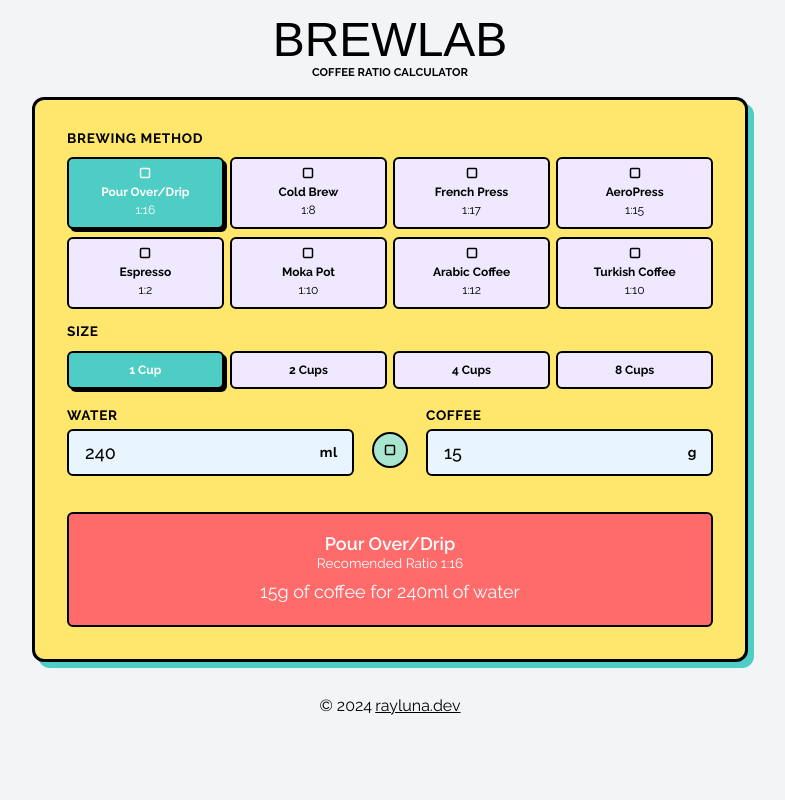
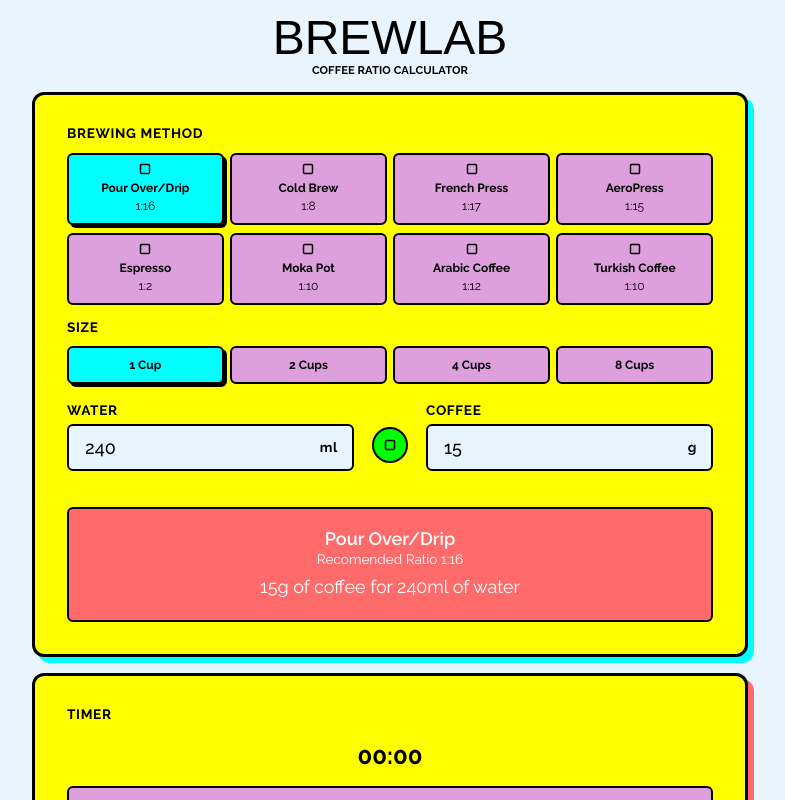
Before and after one commit to leon-luna-ray/brewlab, a Vue app: page / in a window 1280 px wide. Shown: the top 800 px of the page, without its empty margins (250-1035 px from the left). Built offline with nearby package versions, Linux system fonts and the light colour scheme; a web font is replaced by a local one.

Commit message:
timer base

```diff
--- a/src/App.vue
+++ b/src/App.vue
@@ -3,7 +3,7 @@
   <main>
     <div class="container flex flex-col justify-center items-center gap-y-[1rem]">
       <RatioWidget />
-      <!-- <TimerWidget /> -->
+      <TimerWidget />
     </div>
   </main>
   <Footer />
--- a/src/assets/css/base.css
+++ b/src/assets/css/base.css
@@ -7,7 +7,7 @@ button {
 }
 
 body {
-  @apply bg-gray-100 text-black font-raleway;
+  @apply bg-light-blue text-black font-raleway;
 }
 
 h1,
--- a/src/assets/css/components.css
+++ b/src/assets/css/components.css
@@ -7,9 +7,9 @@
 }
 
 .btn.light-purple.active {
-    @apply bg-teal text-white shadow-black;
+    @apply bg-teal shadow-black;
 }
 
 .widget {
-    @apply border-widget p-[2rem] bg-yellow  shadow-teal w-full flex flex-col gap-[1rem];
+    @apply border-widget p-[2rem] bg-yellow w-full flex flex-col gap-[1rem];
 }
--- a/src/assets/css/theme.css
+++ b/src/assets/css/theme.css
@@ -1,14 +1,29 @@
 @theme {
-    --color-cafe-cream: #fbffc0;
-    --color-cafe-dark: #2c241e;
     --color-red: #FF6B6B;
-    --color-yellow: #FFE66D;
-    --color-teal: #4ECDC5;
+    --color-yellow: #FFFF00;
+    --color-teal: #00FFFF;
+    --color-dark-blue: #87CEEB;
+
     --color-light-blue: #E9F5FE;
-    --color-dark-blue: #16213E;
-    --color-light-green: #A8E6CF;
-    --color-light-purple: #F0E8FF;
-    --color-dark-purple: #29429b;
+    --color-light-green: #00FF00;
+    --color-light-purple: #DDA0DD;
+    --color-light-coffee: #D2B48C;
+    /* Additional Neubrutalist Colors */
+    --color-black: #000000;
+    --color-white: #FFFFFF;
+    --color-hot-pink: #FF1493;
+    --color-electric-blue: #0066FF;
+    --color-lime: #32CD32;
+    --color-orange: #FF4500;
+    --color-purple: #8A2BE2;
+    --color-neon-green: #39FF14;
+    --color-magenta: #FF00FF;
+    --color-coral: #FF7F50;
+    --color-royal-blue: #4169E1;
+    --color-acid-green: #B0FF00;
+    --color-deep-pink: #FF1493;
+    --color-electric-violet: #8B00FF;
+    --color-chartreuse: #7FFF00;
 
     --font-bungee: 'Bungee Spice', cursive;
     --font-raleway: Raleway, sans-serif;
--- a/src/components/Header.vue
+++ b/src/components/Header.vue
@@ -1,6 +1,6 @@
 <template>
     <header>
-        <div class="container flex flex-col justify-center items-center py-[1rem]">
+        <div class="container flex flex-col justify-center items-center py-[0.85rem]">
             <h1 class="font-jockey-one uppercase">BrewLab</h1>
             <p class="label-text !tracking-[0.1px] text-[0.7rem]">Coffee Ratio Calculator</p>
         </div>
--- a/src/components/RatioWidget.vue
+++ b/src/components/RatioWidget.vue
@@ -1,5 +1,5 @@
 <template>
-  <div class="widget">
+  <div class="widget shadow-teal">
     <div class="flex flex-col gap-[0.75rem]">
 
       <h2 class="!label-text">Brewing Method</h2>
--- a/src/components/TimerWidget.vue
+++ b/src/components/TimerWidget.vue
@@ -1,5 +1,20 @@
 <template>
-    <div class="widget">
-        <h2 class="label-text">Timer</h2>
+    <div class="widget shadow-red">
+        <h2 class="!label-text">Timer</h2>
+        <div class="flex flex-col gap-[0.75rem]">
+            <p class="text-center text-[1.5rem] font-bold">{{ formattedTime }}</p>
+            <button class="btn light-purple" @click="startTimer">Start</button>
+            <button class="btn light-purple" @click="stopTimer">Stop</button>
+            <button class="btn light-purple" @click="resetTimer">Reset</button>
+        </div>
     </div>
 </template>
+
+<script setup>
+import { ref } from 'vue'
+
+const formattedTime = ref('00:00');
+const startTimer = () => {};
+const stopTimer = () => {};
+const resetTimer = () => {};
+</script>
```
